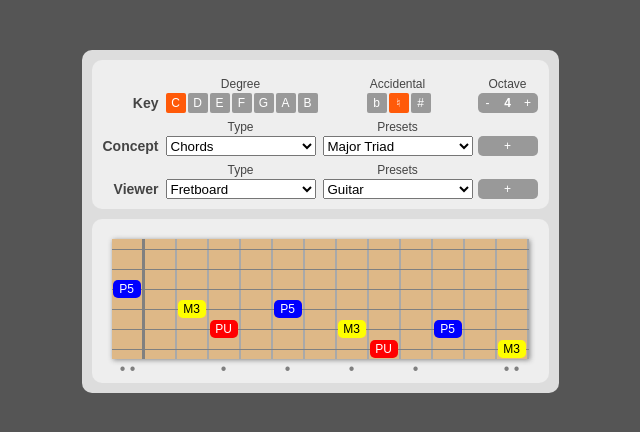
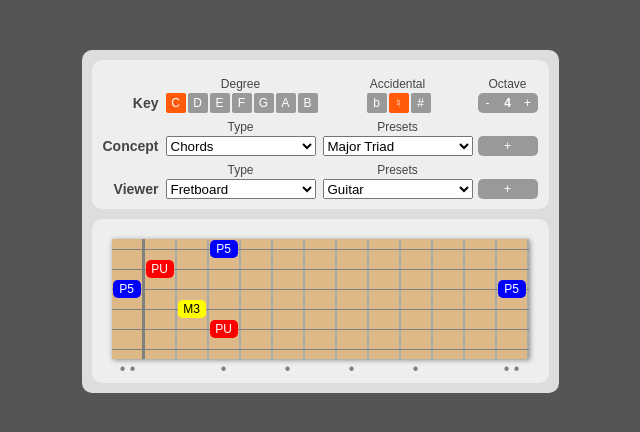
Before and after one commit to dan9418/play-what-beta, a React app: page / in a window 1280 px wide. Shown: the top 432 px of the page, without its empty margins (320-960 px from the left). Built offline with nearby package versions, Linux system fonts and the light colour scheme.

Commit message:
start filter notes

```diff
--- a/src/App.css
+++ b/src/App.css
@@ -5,7 +5,6 @@
 html, body {
 	margin: 0;
     padding: 0;
-    overflow: hidden;
     position: absolute;
     top: 0;
     bottom: 0;
--- a/src/InputPanel/InputPanel/InputPanel.tsx
+++ b/src/InputPanel/InputPanel/InputPanel.tsx
@@ -10,19 +10,6 @@ import { BoxSelector } from "../Selectors/BoxSelector/BoxSelector";
 import { ConfigPanel } from "../ConfigPanel/ConfigPanel";
 import { CharButton } from "../Selectors/CharButton/CharButton";
 import { ViewerProps } from "../../Viewers/Viewer/Viewer";
-
-/*
-<IntervalSelector
-    propertyId='conceptIntervals'
-    value={this.props.conceptIntervals as any}
-    setValue={this.props.setValue}
-    keyDef={{
-        degree: this.props.degree,
-        accidental: this.props.accidental,
-        octave: this.props.octave
-    }}
-/>
-*/
 
 export interface InputPanelProps extends ViewerProps {
     setValue: (property: string, value: any) => void
@@ -127,12 +114,12 @@ export class InputPanel extends React.Component<InputPanelProps, any> {
                 {this.state.conceptOpen &&
                     <div className='input-row-config-panel'>
                         <ConfigPanel
+                            {...this.props}
                             options={this.props.conceptDefinition.options}
                             config={this.props.conceptConfig}
                             setValue={(property, value) => {
                                 this.setNestedValue(this.props.conceptConfig, 'conceptConfig', property, value);
                             }}
-                            {...this.props}
                         />
                     </div>}
 
@@ -176,12 +163,12 @@ export class InputPanel extends React.Component<InputPanelProps, any> {
                 {this.state.viewerOpen &&
                     <div className='input-row-config-panel'>
                         <ConfigPanel
+                            {...this.props}
                             options={this.props.viewerDefinition.options}
                             config={this.props.viewerConfig}
                             setValue={(property, value) => {
                                 this.setNestedValue(this.props.viewerConfig, 'viewerConfig', property, value);
                             }}
-                            {...this.props}
                         />
                     </div>}
 
--- a/src/Viewers/GuitarView/Guitar.tsx
+++ b/src/Viewers/GuitarView/Guitar.tsx
@@ -2,7 +2,8 @@ import * as React from "react";
 import "./GuitarView.css";
 import { GuitarString } from "./GuitarString";
 import { Note } from "../../Theory/TheoryConfig";
-import { GuitarConfig } from "./GuitarConfig";
+import { GuitarConfig, GuitarStringConfig } from "./GuitarConfig";
+import { Interval } from "../../Concepts/Interval/IntervalConfig";
 
 type GuitarProps = {
     notes: Note[];
@@ -15,12 +16,23 @@ export class Guitar extends React.Component<GuitarProps, null> {
         super(props);
     }
 
+    filterNotes = (notes: Note[], filterIntervals: Interval[]): Note[] => {
+        let result = filterIntervals.length
+            ? notes.filter((note) => {
+                return 'undefined' === typeof filterIntervals.find((interval) => {
+                    return interval.id === note.interval.id;
+                });
+            })
+            : notes
+        return result;
+    }
+
     getGuitarStrings = () => {
         return this.props.config.strings.map((string, index) => {
             return <GuitarString
                 key={index}
                 stringNumber={index + 1}
-                notes={this.props.notes}
+                notes={this.filterNotes(this.props.notes, string.filterIntervals)}
                 openPosition={string.openPosition}
                 config={this.props.config}
             />;
--- a/src/Viewers/GuitarView/GuitarConfig.ts
+++ b/src/Viewers/GuitarView/GuitarConfig.ts
@@ -1,4 +1,5 @@
 import { Preset } from "../../Theory/TheoryConfig";
+import { Interval, INTERVAL } from "../../Concepts/Interval/IntervalConfig";
 
 export interface GuitarConfig {
     noteLabel: any;
@@ -11,7 +12,7 @@ export interface GuitarConfig {
 
 export interface GuitarStringConfig {
     openPosition: number
-    voicing?: any;
+    filterIntervals: Interval[];
 }
 
 export const PRESETS_GUITAR_CONFIG: Preset<GuitarConfig>[] = [
@@ -21,16 +22,16 @@ export const PRESETS_GUITAR_CONFIG: Preset<GuitarConfig>[] = [
         config: {
             noteLabel: { id: 'interval' } as any,
             showDots: true,
-            filterOctave: true,
+            filterOctave: false,
             fretLow: 0,
             fretHigh: 12,
             strings: [
-                { openPosition: 16 },   // e
-                { openPosition: 11 },   // B
-                { openPosition: 7 },    // G
-                { openPosition: 2 },    // D
-                { openPosition: -3 },   // A
-                { openPosition: -8 }    // E
+                { openPosition: 16, filterIntervals: [INTERVAL.PU, INTERVAL.M3] },   // e
+                { openPosition: 11, filterIntervals: [INTERVAL.M3, INTERVAL.P5] },   // B
+                { openPosition: 7, filterIntervals: [INTERVAL.PU, INTERVAL.M3] },    // G
+                { openPosition: 2, filterIntervals: [INTERVAL.PU, INTERVAL.P5] },    // D
+                { openPosition: -3, filterIntervals: [INTERVAL.M3, INTERVAL.P5] },   // A
+                { openPosition: -8, filterIntervals: [INTERVAL.PU, INTERVAL.M3, INTERVAL.P5] }    // E
             ]
         }
     },
@@ -44,10 +45,10 @@ export const PRESETS_GUITAR_CONFIG: Preset<GuitarConfig>[] = [
             fretLow: 0,
             fretHigh: 12,
             strings: [
-                { openPosition: 7 },    // G
-                { openPosition: 2 },    // D
-                { openPosition: -3 },   // A
-                { openPosition: -8 }    // E
+                { openPosition: 7, filterIntervals: [] },    // G
+                { openPosition: 2, filterIntervals: [] },    // D
+                { openPosition: -3, filterIntervals: [] },   // A
+                { openPosition: -8, filterIntervals: [] }    // E
             ]
         }
     }
```
Also changed, not shown: 1 other file (tests, documents, lock files or other folders).
